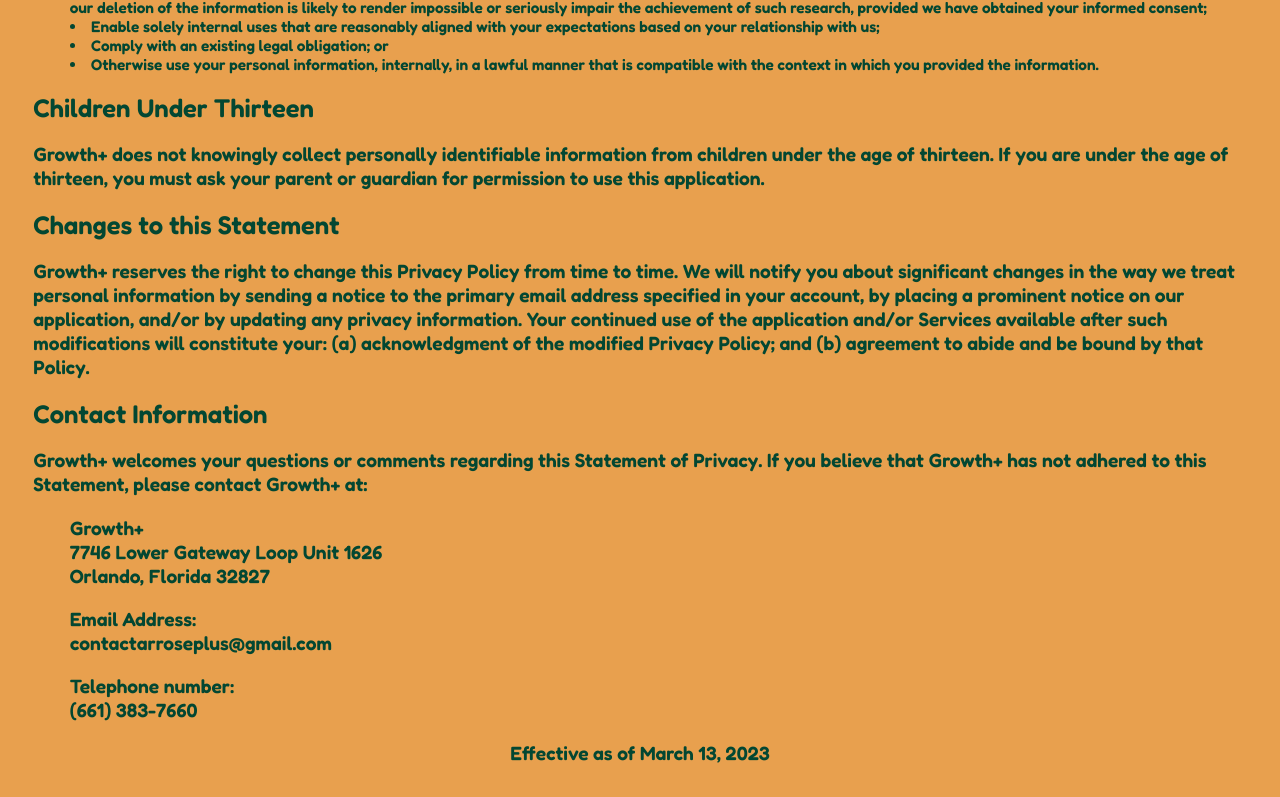
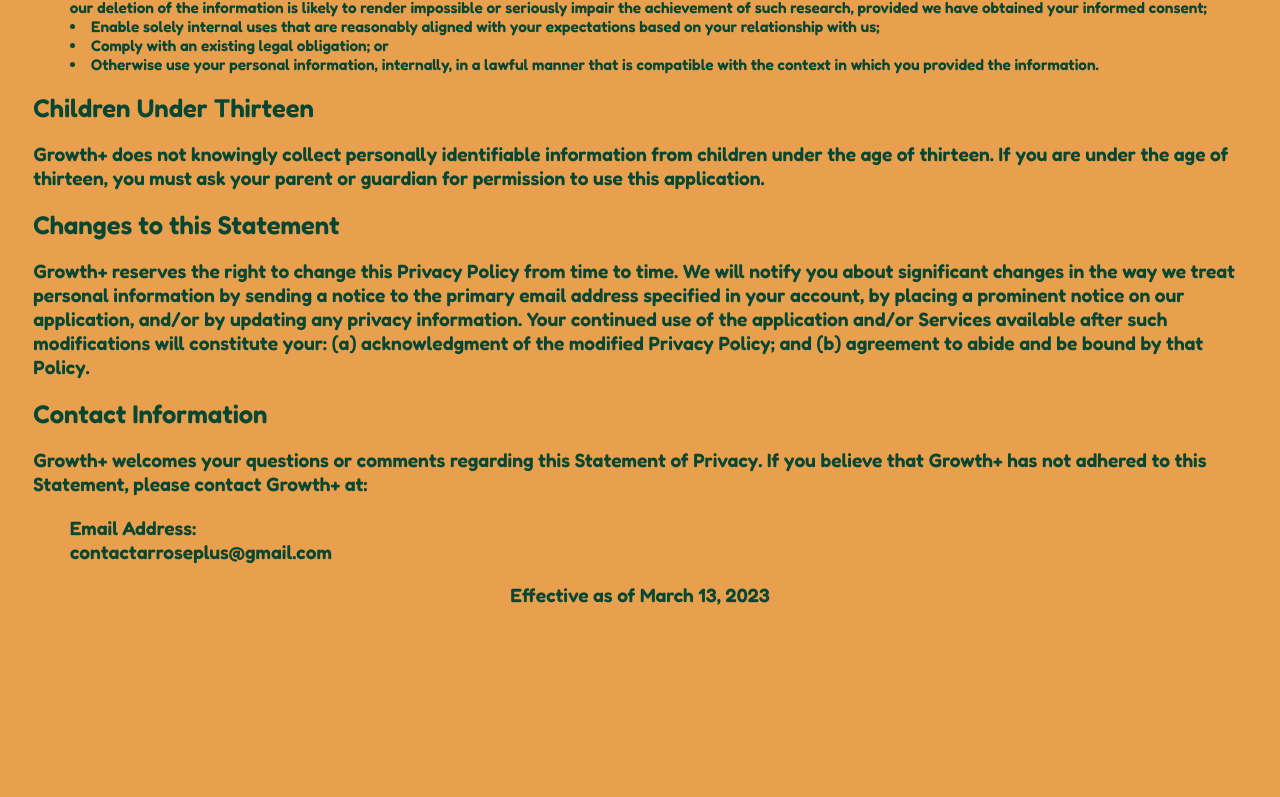
Before and after one commit to RuthShryock/GrowthPlusWebsite, a React (Create React App) app: page /privacy in a window 1280 px wide. Shown: the part 1161-1958 px from the top of the page. After the commit the page ends 1799 px from the top, so only its background shows below. Built offline with nearby package versions, Linux system fonts and the light colour scheme.

Commit message:
Update Privacy.jsx

```diff
--- a/src/pages/Privacy/Privacy.jsx
+++ b/src/pages/Privacy/Privacy.jsx
@@ -59,9 +59,7 @@ const Privacy = () => {
                 and be bound by that Policy.</p>
                 <h1>Contact Information</h1>
                 <p>Growth+ welcomes your questions or comments regarding this Statement of Privacy. If you believe that Growth+ has not adhered to this Statement, please contact Growth+ at:</p>
-                <p id="contactInfo">Growth+<br/>7746 Lower Gateway Loop Unit 1626<br/>Orlando, Florida 32827</p>
                 <p id="contactInfo">Email Address:<br/>contactarroseplus@gmail.com</p>
-                <p id="contactInfo">Telephone number:<br/>(661) 383-7660</p>
                 <p id="privacyCenter">Effective as of March 13, 2023</p>
             </div>
         </div>
```
